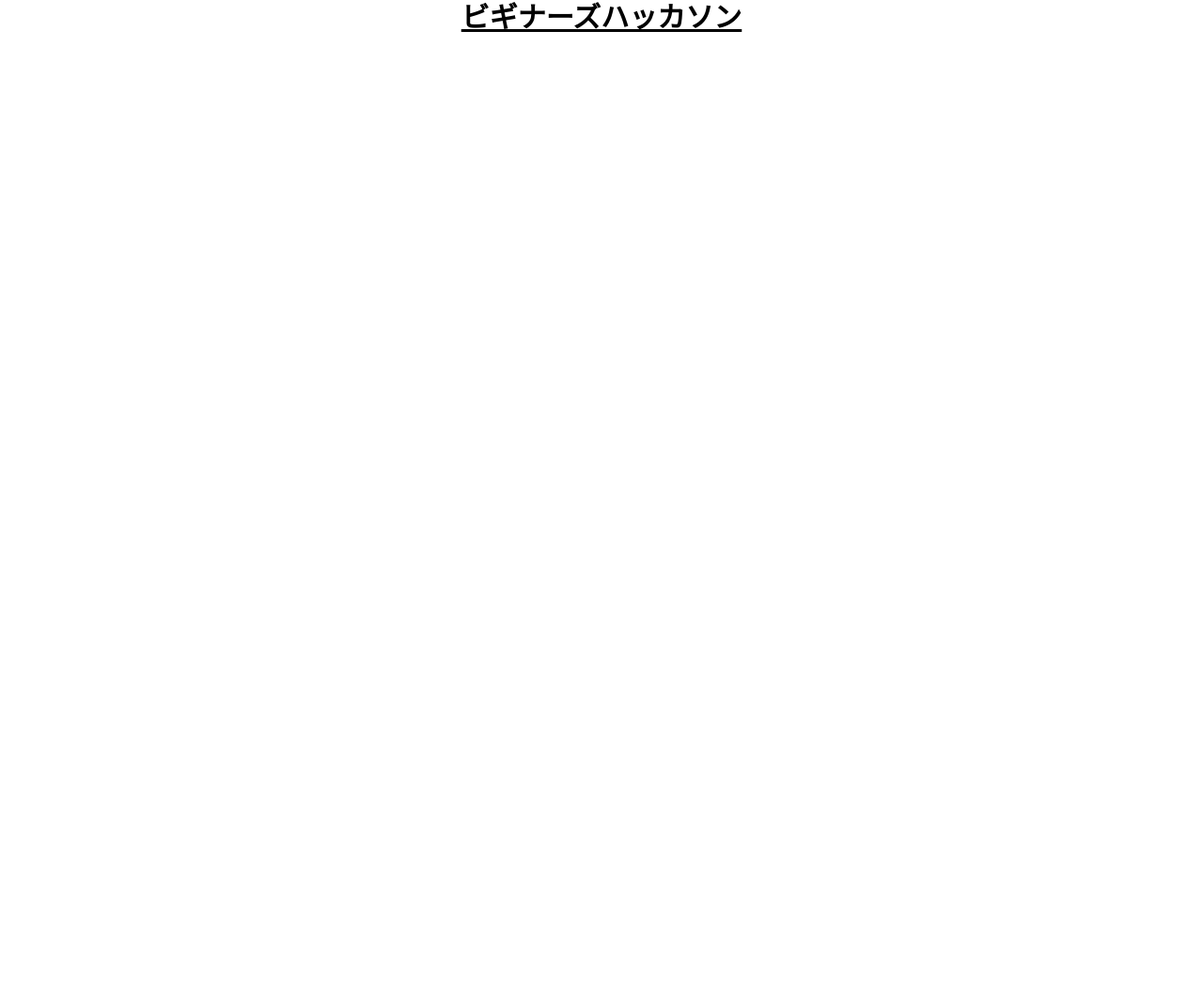
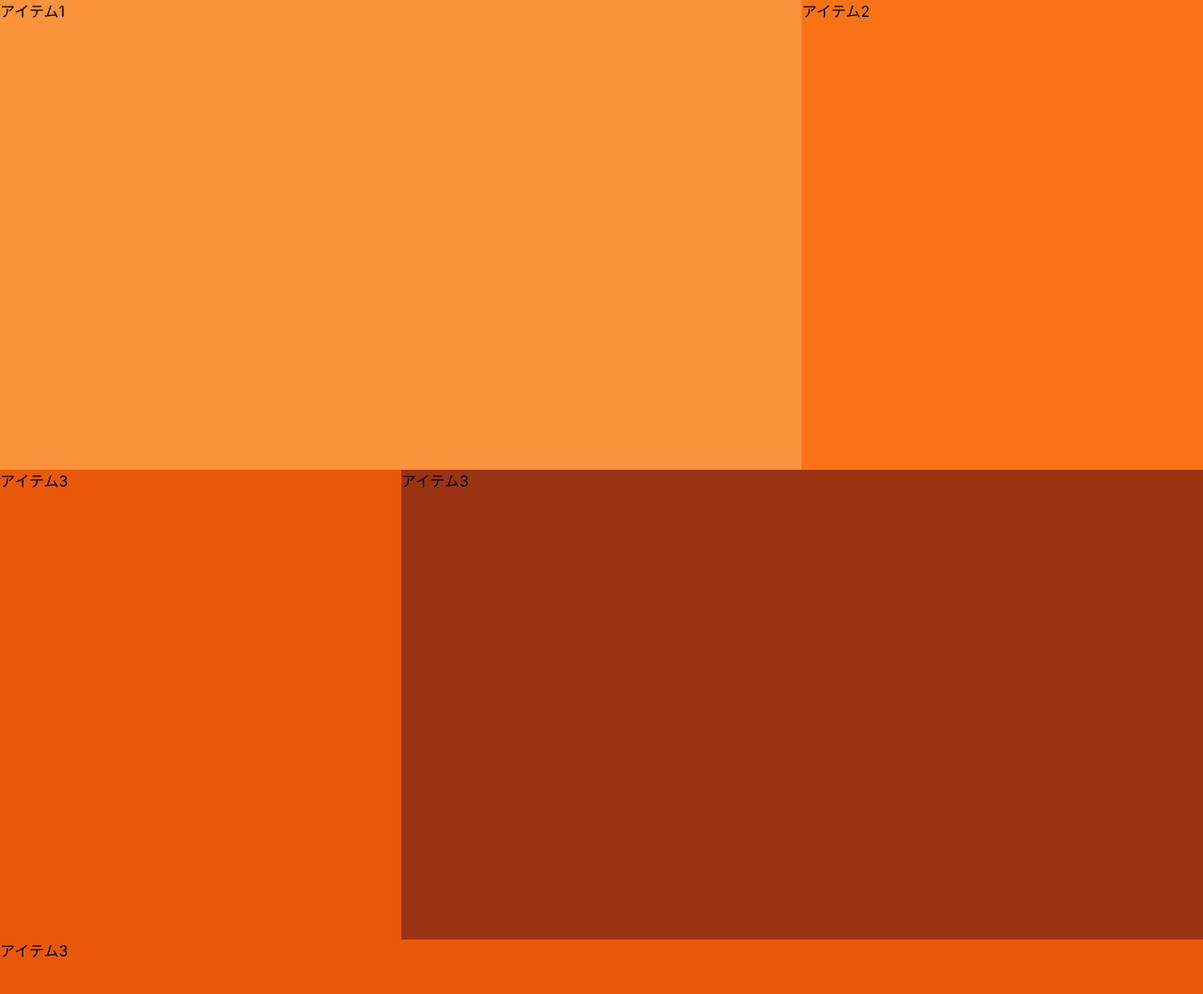
Before and after one commit to SEKI-YUTA/BeginnersHackathon2024_Spring, a React (Create React App) app: page / in a window 1280 px wide. Shown: the top 1058 px of the page at 94% size. Before the commit the page ends 800 px from the top, so only its background shows below. Built offline with nearby package versions, Linux system fonts and the light colour scheme.

Commit message:
一ノ瀬くんと修正

```diff
--- a/package.json
+++ b/package.json
@@ -44,6 +44,6 @@
     "eslint-plugin-react": "^7.32.2",
     "eslint-plugin-react-hooks": "^4.6.0",
     "eslint-plugin-react-refresh": "^0.4.3",
-    "eslint-plugin-unused-imports": "^3.0.0"
+    "eslint-plugin-unused-imports": "^2.0.0"
   }
 }
--- /dev/null
+++ b/src/GridDemo.jsx
@@ -0,0 +1,27 @@
+function GridDemo() {
+    return (
+        <div class="grid grid-cols-3">
+            <div class="grid-item col-span-2 bg-orange-400">アイテム1</div>
+            <div class="grid-item bg-orange-500" style={{ height: "500px" }}>
+                アイテム2
+            </div>
+            <div class="grid-item bg-orange-600" style={{ height: "500px" }}>
+                アイテム3
+            </div>
+            <div
+                class="grid-item bg-orange-800 col-span-2"
+                style={{ height: "500px" }}
+            >
+                アイテム3
+            </div>
+            <div
+                class="grid-item bg-orange-600 col-span-3"
+                style={{ height: "500px" }}
+            >
+                アイテム3
+            </div>
+        </div>
+    );
+}
+
+export default GridDemo;
--- a/src/index.jsx
+++ b/src/index.jsx
@@ -2,10 +2,14 @@ import React from 'react';
 import ReactDOM from 'react-dom/client';
 import './index.css';
 import App from './App';
+import DEMO_TRACK_DATA from './DemoData';
+import GridDemo from './GridDemo';
 
 const root = ReactDOM.createRoot(document.getElementById('root'));
 root.render(
   <React.StrictMode>
-    <App />
+    {/* <App />
+    {DEMO_TRACK_DATA.description} */}
+    <GridDemo />
   </React.StrictMode>
 );
```
Also changed, not shown: .eslintrc.cjs, 1 other file (tests, documents, lock files or other folders).
